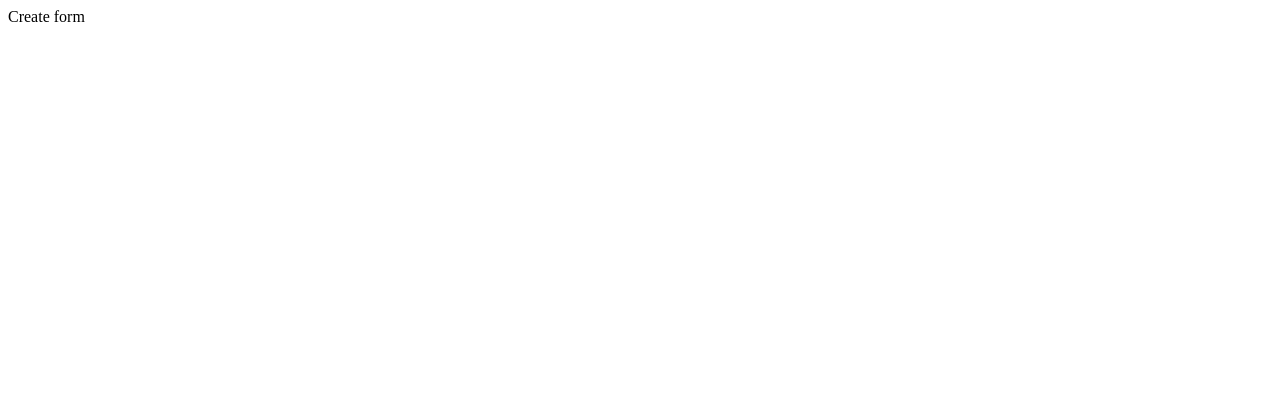
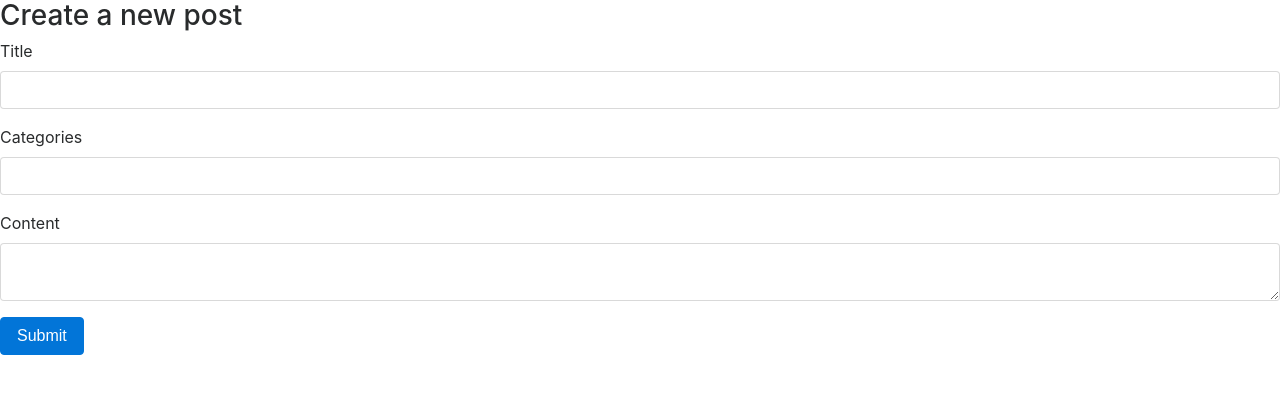
Before and after one commit to ArnaudWeyts/react-blog, a React app: page /posts/new in a window 1280 px wide. Shown: the top 394 px of the page. Built offline with nearby package versions, Linux system fonts and the light colour scheme.

Commit message:
smh course is using outdated redux-form and idk how this meme works

```diff
--- a/public/index.html
+++ b/public/index.html
@@ -4,7 +4,7 @@
     <meta charset="utf-8">
     <meta name="viewport" content="width=device-width, initial-scale=1">
     <link rel="shortcut icon" href="%PUBLIC_URL%/favicon.ico">
-    <!--<link rel="stylesheet" href="https://maxcdn.bootstrapcdn.com/bootstrap/4.0.0-alpha.6/css/bootstrap.min.css" integrity="sha384-rwoIResjU2yc3z8GV/NPeZWAv56rSmLldC3R/AZzGRnGxQQKnKkoFVhFQhNUwEyJ" crossorigin="anonymous">-->
+    <link rel="stylesheet" href="https://maxcdn.bootstrapcdn.com/bootstrap/4.0.0-alpha.6/css/bootstrap.min.css" integrity="sha384-rwoIResjU2yc3z8GV/NPeZWAv56rSmLldC3R/AZzGRnGxQQKnKkoFVhFQhNUwEyJ" crossorigin="anonymous">
     <title>React blog</title>
   </head>
   <body>
--- a/src/components/PostsIndex.js
+++ b/src/components/PostsIndex.js
@@ -1,5 +1,7 @@
 import React, {Component} from 'react';
 import {connect} from 'react-redux';
+import {Link} from 'react-router';
+
 import {fetchPosts} from '../actions/index';
 
 class PostsIndex extends Component {
@@ -9,7 +11,14 @@ class PostsIndex extends Component {
 
   render() {
     return (
-      <div>List of blogposts</div>
+      <div>
+        <div className="text-right">
+          <Link to="/posts/new" className="btn btn-primary">
+            Add a post
+          </Link>
+        </div>
+        List of blogposts
+      </div>
     )
   }
 }
--- a/src/components/PostsNew.js
+++ b/src/components/PostsNew.js
@@ -1,11 +1,34 @@
 import React, {Component} from 'react';
+import {Field, reduxForm} from 'redux-form';
+import {createPost} from '../actions/index';
 
 class PostsNew extends Component {
+  handleSubmit = (values) => {
+    console.log(values);
+  }
   render() {
     return (
-      <div>Create form</div>
+      <form onSubmit={this.handleSubmit}>
+        <h3>Create a new post</h3>
+        <div className="form-group">
+          <label htmlFor="title">Title</label>
+          <Field name="title" component="input" type="text" className="form-control" />
+        </div>
+        <div className="form-group">
+          <label htmlFor="categories">Categories</label>
+          <Field name="categories" component="input" type="text" className="form-control" />
+        </div>
+        <div className="form-group">
+          <label htmlFor="content">Content</label>
+          <Field name="content" component="textarea" className="form-control" />
+        </div>
+
+        <button type="submit" className="btn btn-primary">Submit</button>
+      </form>
     )
   }
 }
 
-export default PostsNew;
+export default reduxForm({
+  form: 'PostsNewForm',
+}, null, {createPost})(PostsNew);
```
